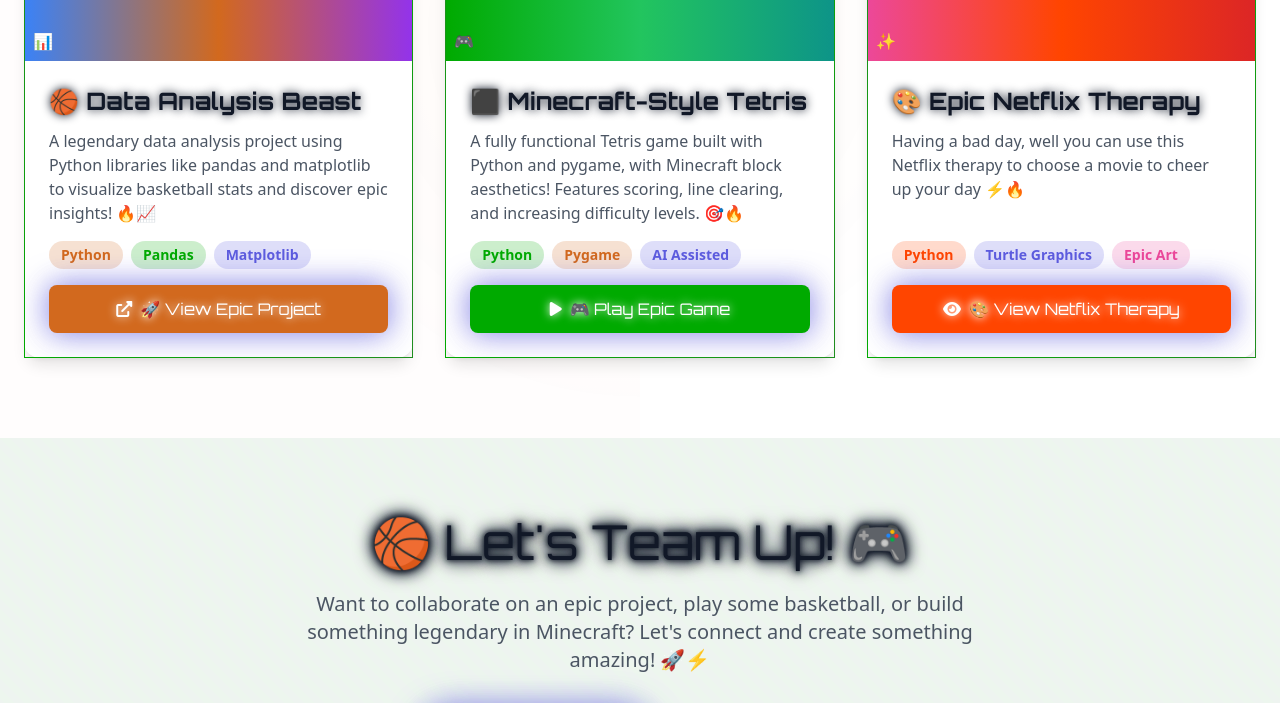
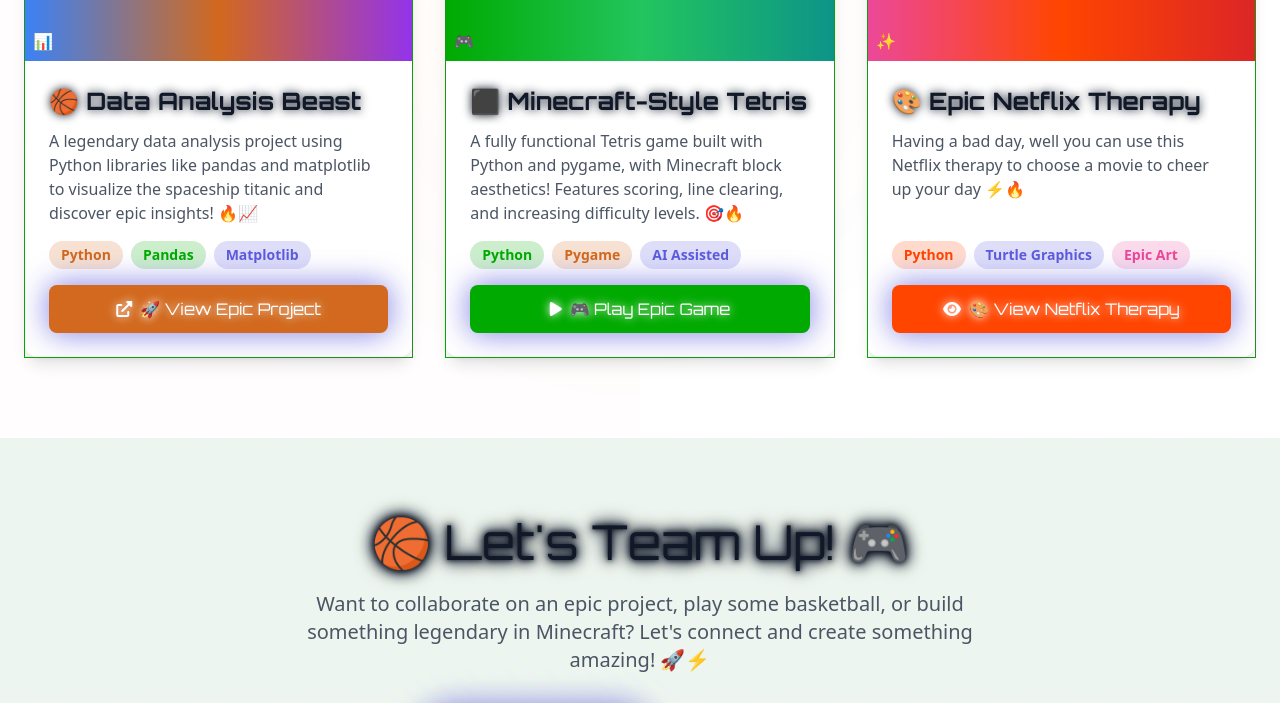
Before and after one commit to pototo191/pototo191.github.io, a plain HTML site: page index.html in a window 1280 px wide. Shown: the part 1948-2651 px from the top of the page. Drawn offline with nearby package versions, Linux system fonts and the light colour scheme.

Commit message:
Update index.html
edit wording

```diff
--- a/index.html
+++ b/index.html
@@ -346,7 +346,7 @@
                     <div class="p-6">
                         <h3 class="text-2xl font-bold mb-3 gamer-text">🏀 Data Analysis Beast</h3>
                         <p class="text-gray-600 dark:text-gray-300 mb-4">
-                            A legendary data analysis project using Python libraries like pandas and matplotlib to visualize basketball stats and discover epic insights! 🔥📈
+                            A legendary data analysis project using Python libraries like pandas and matplotlib to visualize the spaceship titanic and discover epic insights! 🔥📈
                         </p>
                         <div class="flex flex-wrap gap-2 mb-4">
                             <span class="bg-basketball/20 text-basketball px-3 py-1 rounded-full text-sm font-bold">Python</span>
```
